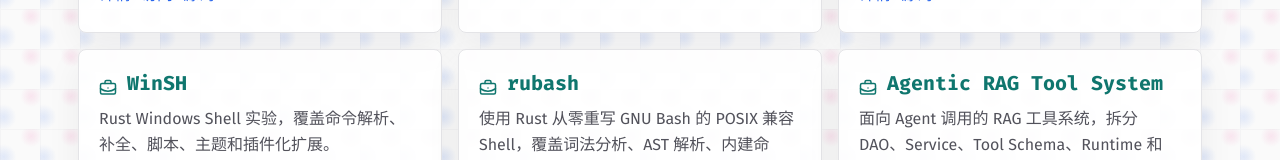
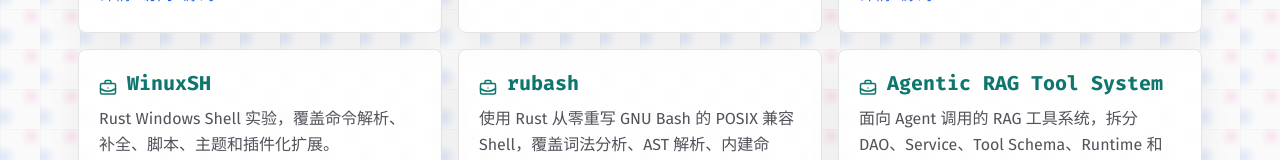
Before and after one commit to a-rookie-of-C-language/personal, a React (Vite) app in the folder frontend/: page / in a window 1280 px wide. Shown: the part 5711-5871 px from the top of the page. Built offline with nearby package versions, Linux system fonts and the light colour scheme.

Commit message:
fix: change winsh to winuxsh

```diff
--- a/frontend/src/siteContent.ts
+++ b/frontend/src/siteContent.ts
@@ -148,10 +148,10 @@ export const curatedProjects: Project[] = [
   },
   {
     id: 7,
-    name: 'WinSH',
+    name: 'WinuxSH',
     description: 'Rust Windows Shell 实验，覆盖命令解析、补全、脚本、主题和插件化扩展。',
     url: '',
-    repoUrl: 'https://github.com/a-rookie-of-C-language/WinSH',
+    repoUrl: 'https://github.com/a-rookie-of-C-language/WinuxSH',
     techStack: 'Rust, Shell, Parser, Plugin, Windows',
     featured: true,
   },
@@ -222,7 +222,7 @@ export const projectEvidence: Record<string, { label: string; url: string }[]> =
   WinuxCmd: [
     { label: 'GitHub repository', url: 'https://github.com/a-rookie-of-C-language/WinuxCmd' },
   ],
-  WinSH: [
+  WinuxSH: [
     { label: 'GitHub repository', url: 'https://github.com/a-rookie-of-C-language/WinSH' },
   ],
   rubash: [
```
